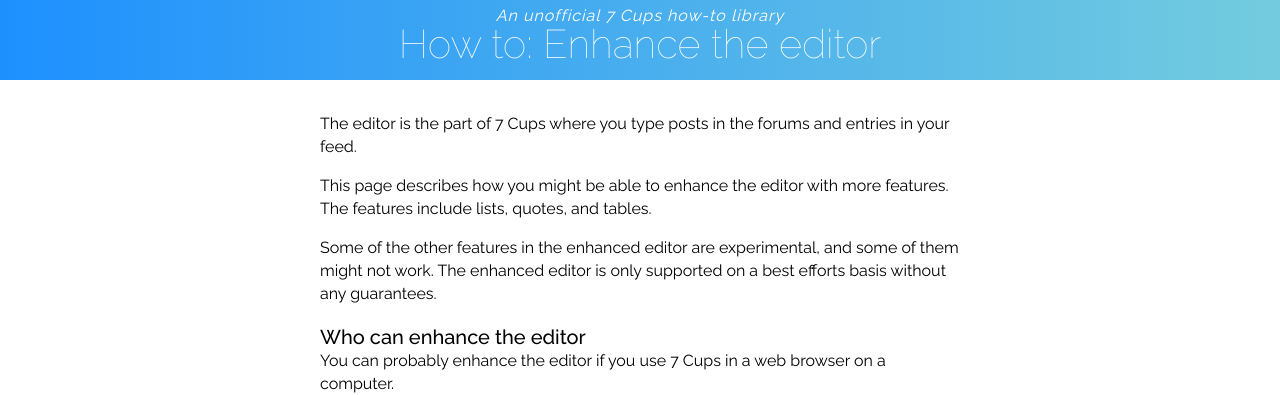
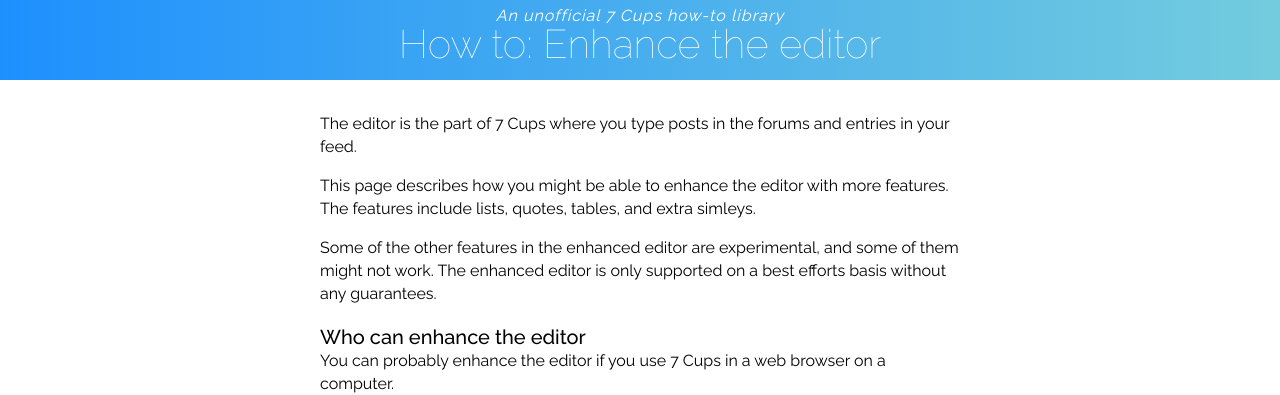
Before and after one commit to RarelyCharlie/rarelycharlie.github.io, a Jekyll site: the page built from _howto/editor.md, in a window 1280 px wide and 900 px high. Shown: the top 395 px of the window. Built offline with Jekyll 4.4.1, drawn with Linux system fonts in a browser that asks for light colours; some of the changed text lies outside the part shown.

```diff
--- a/_howto/editor.md
+++ b/_howto/editor.md
@@ -6,7 +6,7 @@ feedback: "https://www.7cups.com/@RarelyCharlie"
 ---
 The editor is the part of 7 Cups where you type posts in the forums and entries in your feed.
 
-This page describes how you might be able to enhance the editor with more features. The features include lists, quotes, and tables.
+This page describes how you might be able to enhance the editor with more features. The features include lists, quotes, tables, and extra simleys.
 
 Some of the other features in the enhanced editor are experimental, and some of them might not work. The enhanced editor is only supported on a best efforts basis without any guarantees.
 
```
Also changed, not shown: other parts of _howto/editor.md (+3 -1 lines).
